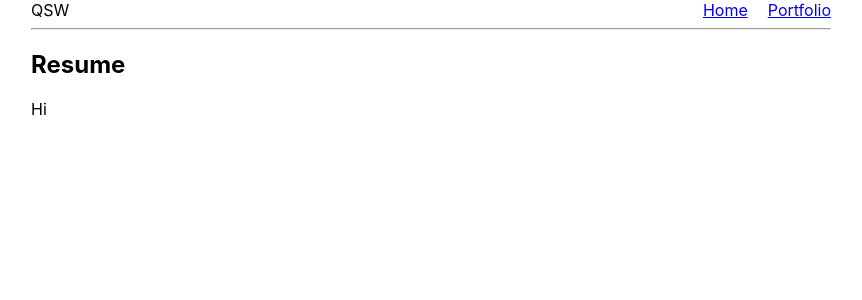
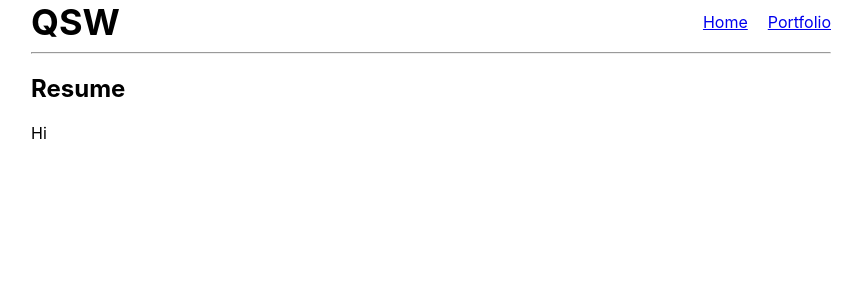
Before and after one commit to qsweber/personal-site, a React (Create React App) app: page /resume in a window 1280 px wide. Shown: the top 300 px of the page, without its empty margins (209-1071 px from the left). Built offline with nearby package versions, Linux system fonts and the light colour scheme.

Commit message:
add workflow

```diff
--- a/src/App.tsx
+++ b/src/App.tsx
@@ -30,15 +30,15 @@ const NavBar = styled.div(() => ({
 
 const Initials = styled.div(() => ({
   textAlign: "left",
+  fontWeight: "bold",
+  fontSize: 36,
 }));
 
-const NavUl = styled.div(() => ({
-  textAlign: "right",
-  marginLeft: "auto",
+const LinkGroup = styled.nav(() => ({
+  margin: "auto 0", // centers it vertically within NavBar
 }));
 
-const NavLi = styled.div(() => ({
-  display: "inline-block",
+const NavLink = styled(Link)(() => ({
   marginLeft: 20,
 }));
 
@@ -47,16 +47,10 @@ function Layout() {
     <Container>
       <NavBar>
         <Initials>QSW</Initials>
-        <nav>
-          <NavUl>
-            <NavLi>
-              <Link to="/">Home</Link>
-            </NavLi>
-            <NavLi>
-              <Link to="https://github.com/qsweber">Portfolio</Link>
-            </NavLi>
-          </NavUl>
-        </nav>
+        <LinkGroup>
+          <NavLink to="/">Home</NavLink>
+          <NavLink to="https://github.com/qsweber">Portfolio</NavLink>
+        </LinkGroup>
       </NavBar>
       <hr />
       <Outlet />
```
